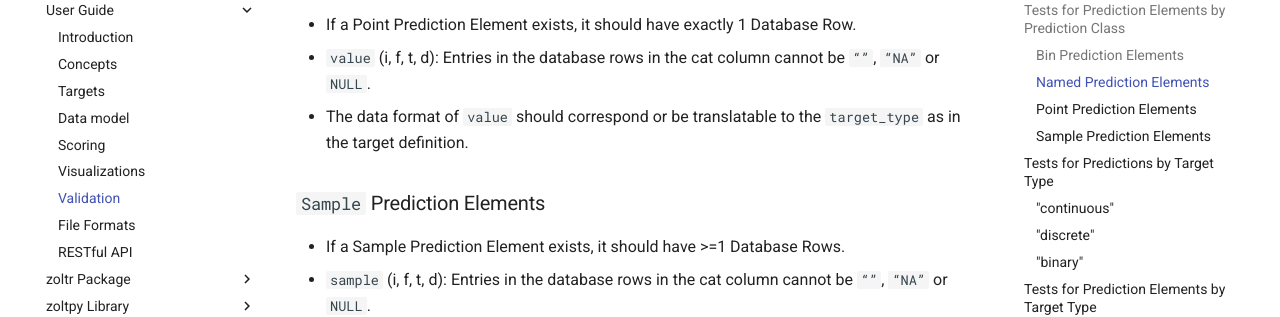
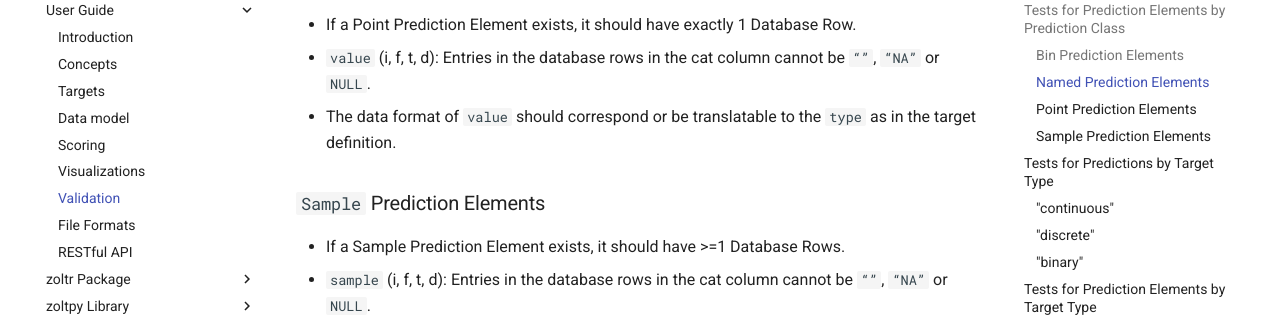
Before and after one commit to reichlab/docs.zoltardata, an MkDocs documentation site: the page built from docs/Validation.md, in a window 1280 px wide and 900 px high, scrolled down 1909 px. Shown: the part 152-469 px from the top of the window. Built offline with MkDocs 1.6.1 and Material for MkDocs 9.7.7, drawn with Linux system fonts in a browser that asks for light colours.

Commit message:
renamed 'target_type' to 'type'

```diff
--- a/docs/Validation.md
+++ b/docs/Validation.md
@@ -58,7 +58,7 @@ Neg.Binom2  |    mean   |  disp     |    -
  - If a Point Prediction Element exists, it should have exactly 1 Database Row.
  <!-- NGR: This won't be true for compositional targets. -->
  - `value` (i, f, t, d): Entries in the database rows in the cat column cannot be `“”`, `“NA”` or `NULL`.
- - The data format of `value` should correspond or be translatable to the `target_type` as in the target definition.
+ - The data format of `value` should correspond or be translatable to the `type` as in the target definition.
 
 ### `Sample` Prediction Elements
  - If a Sample Prediction Element exists, it should have >=1 Database Rows.
@@ -169,7 +169,7 @@ Please see [this file](../zoltar-ground-truth-example.csv) for an example of a v
  - The `value` column should have `NULL` values for all rows corresponding to `nominal` and `date` targets.
  - The value of the truth data (in whichever column it exists) should be interpretable as the corresponding data_type of the specified target. E.g., for a row corresponding to a `date` target, the entry must contain a valid ISO-formatted date string.
 
-### For `compositional` target_type
+### For `compositional` type
 
  - For every unique `target`-`location`-`timezero` combination with a `compositional` target type, there should be between 0 and C rows of truth data, where C is the total number of categories defined in the project config file for this target.
  - The entries in the `value` column for a single `target`-`location`-`timezero` combination should sum to 1.
```
